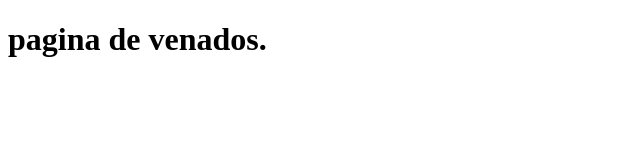
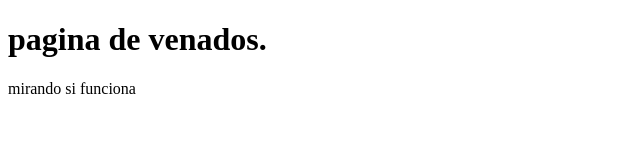
Before and after one commit to brayanstiven29/costrucion_de_sotfware, a plain HTML site: page index.html in a window 1280 px wide. Shown: the whole page, without its empty margins (0-640 px from the left). Drawn offline with Linux system fonts and the light colour scheme.

Commit message:
se ingreso un parrafo

```diff
--- a/index.html
+++ b/index.html
@@ -10,5 +10,6 @@
     <h1>
         pagina de venados.
     </h1>
+    <p> mirando si funciona </p>
 </body>
 </html>
```
